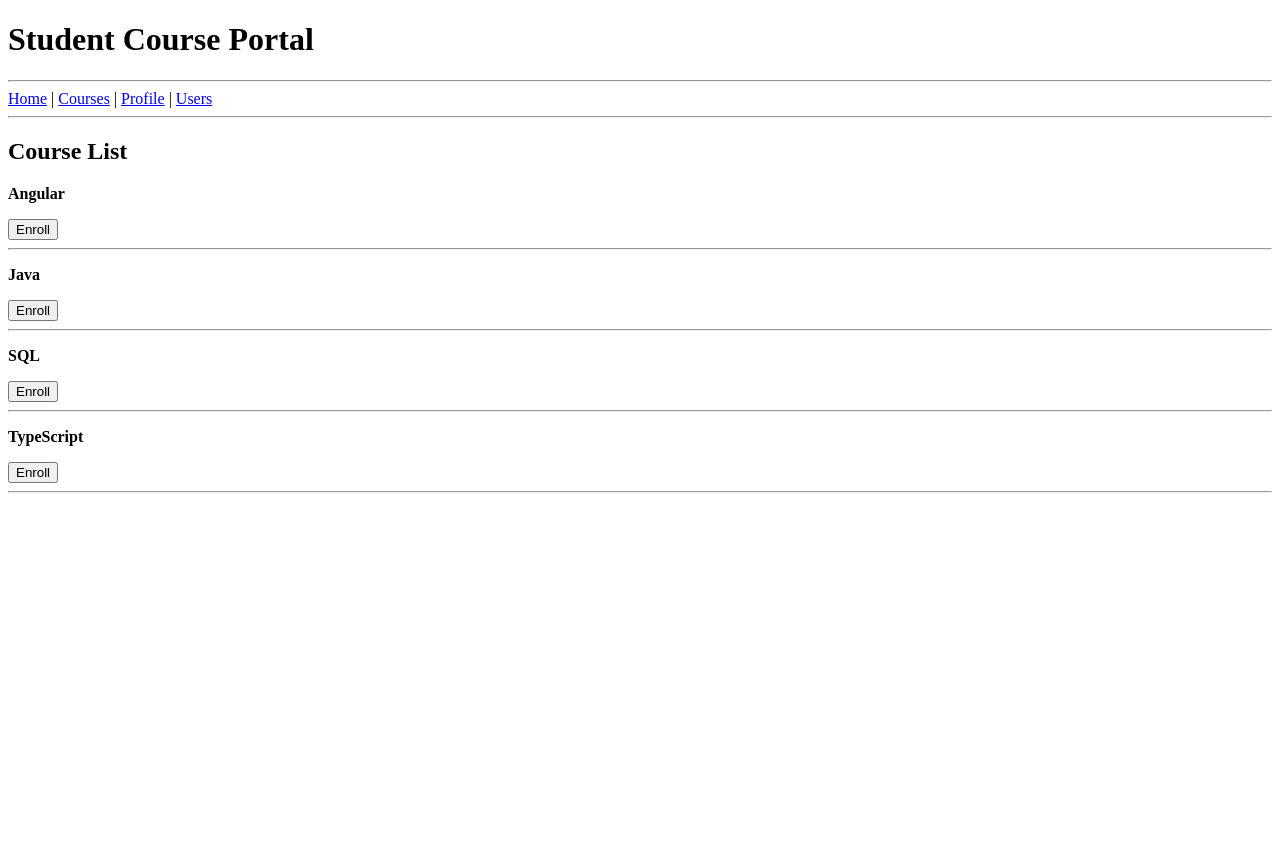
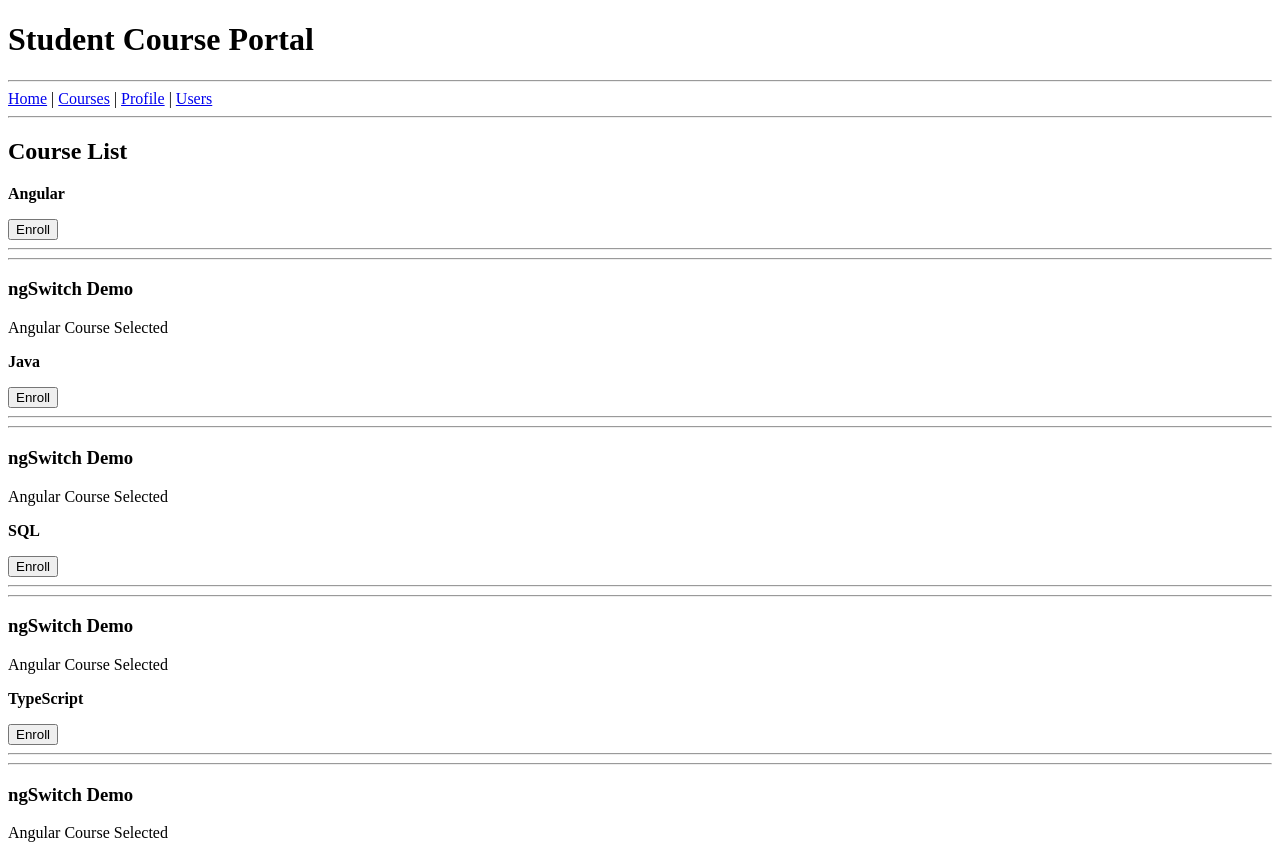
Before and after one commit to gsapeksha/cogni_hands-on-exercise, an Angular app: page /courses in a window 1280 px wide. Before the commit the page ends 800 px from the top, so only its background shows below. Built offline with nearby package versions, Linux system fonts and the light colour scheme.

Commit message:
Hands-On 3 - Implemented ngSwitch directive

```diff
--- a/src/app/pages/course-list/course-list.html
+++ b/src/app/pages/course-list/course-list.html
@@ -7,4 +7,28 @@
     (enrollCourse)="onEnroll($event)">
   </app-course-card>
 
+  <hr>
+
+<h3>ngSwitch Demo</h3>
+
+<div [ngSwitch]="selectedCourse">
+
+  <p *ngSwitchCase="'Angular'">
+    Angular Course Selected
+  </p>
+
+  <p *ngSwitchCase="'Java'">
+    Java Course Selected
+  </p>
+
+  <p *ngSwitchCase="'SQL'">
+    SQL Course Selected
+  </p>
+
+  <p *ngSwitchDefault>
+    No Course Selected
+  </p>
+
 </div>
+
+</div>
--- a/src/app/pages/course-list/course-list.ts
+++ b/src/app/pages/course-list/course-list.ts
@@ -11,6 +11,7 @@ import { CourseCard } from '../../components/course-card/course-card';
 })
 export class CourseList {
 
+
   courses = [
     'Angular',
     'Java',
@@ -18,6 +19,8 @@ export class CourseList {
     'TypeScript'
   ];
 
+  selectedCourse = 'Angular';
+
   onEnroll(course: string) {
     alert('Enrolled in ' + course);
   }
```
Also changed, not shown: screenshots/ngSwitch_Demo.png (added).
